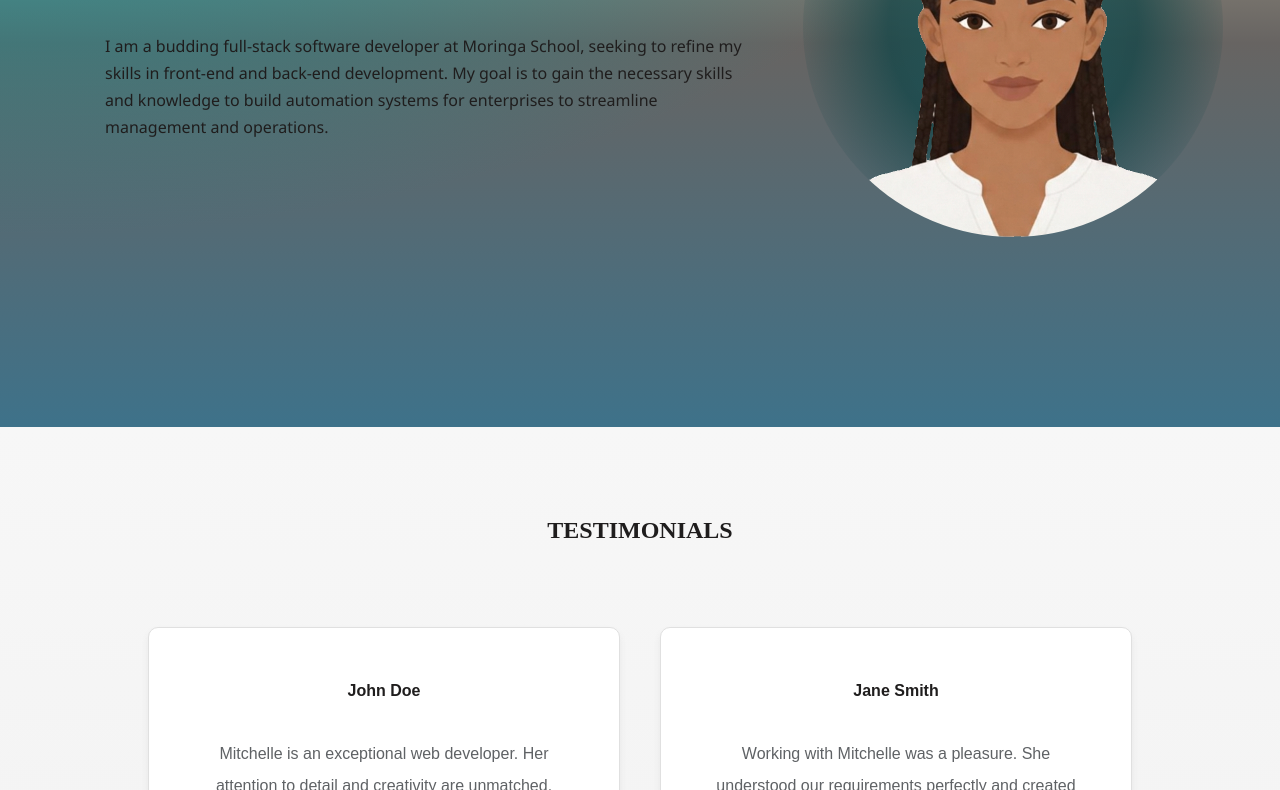
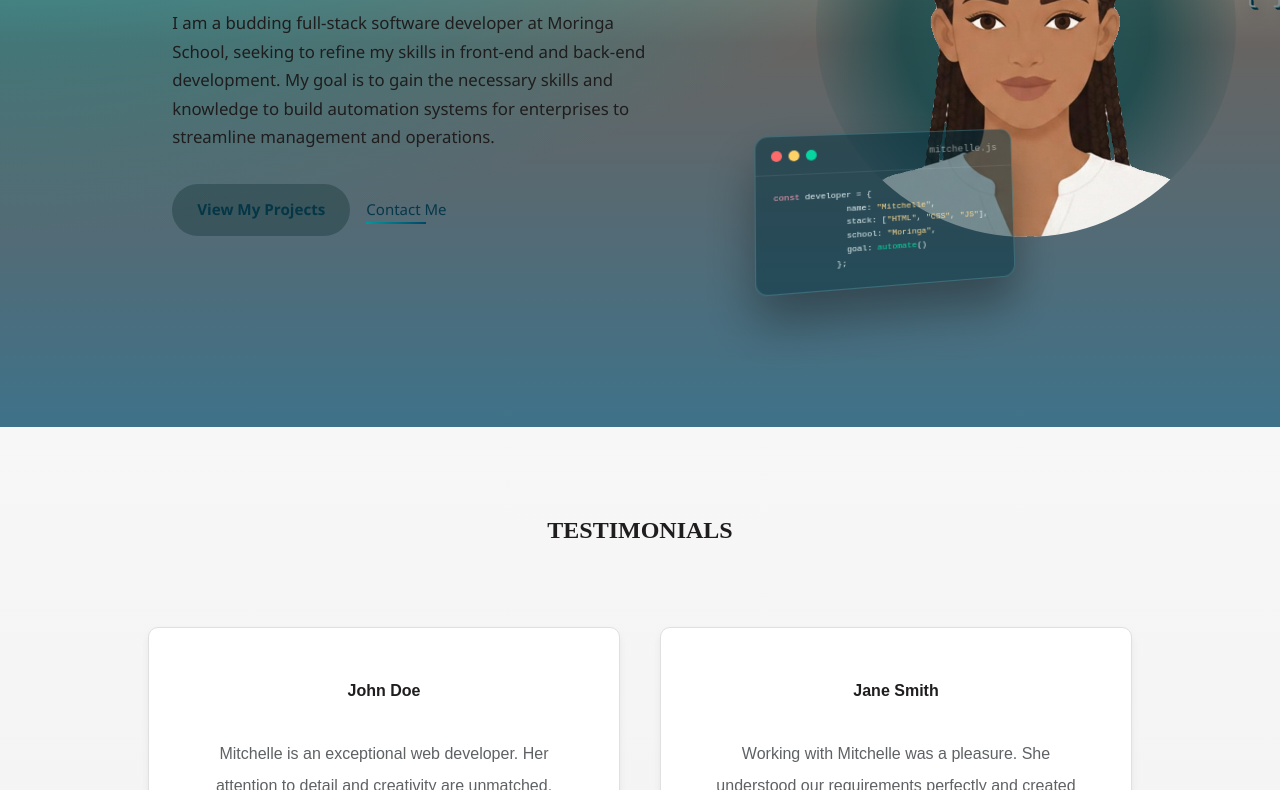
Before and after one commit to Roseline001/collaborated-website-project, a plain HTML site: page index.html in a window 1280 px wide. Shown: the part 449-1239 px from the top of the page. Drawn offline with Linux system fonts and the light colour scheme; a web font is replaced by a local one.

Commit message:
Add hero cards and other features and style the hero

```diff
--- a/index.html
+++ b/index.html
@@ -26,14 +26,38 @@
     <section id="hero" class="hero-section">
       <div class="hero-background"></div>
       <div class="hero-content">
+        <p class="hero-intro">&lt;full-stack developer&gt;</p>
         <h2> Hi there!<br>
           I'm Mitchelle Wakesho
         </h2>
         <p> I am a budding full-stack software developer at Moringa School, seeking to refine my skills in front-end and back-end development. My goal is to gain the necessary skills and knowledge to build automation systems for enterprises to streamline management and operations.
         </p>
+        <div class="hero-actions">
+          <a href="projects" class="btn">View My Projects</a>
+          <a href="contact" class="hero-link">Contact Me</a>
+        </div>
       </div>
-      <div class="hero-image">
-        <img src="MitchelleWakesho.png" alt="Mitchelle Wakesho">
+      <div class="hero-visual" id="hero-visual">
+        <div class="hero-image">
+          <img src="MitchelleWakesho.png" alt="Mitchelle Wakesho" width="722" height="691">
+        </div>
+
+        <div class="code-card" aria-hidden="true">
+          <div class="code-card-bar">
+            <span></span><span></span><span></span>
+            <em>mitchelle.js</em>
+          </div>
+            <pre><code><span class="kw">const</span> developer = {
+              name: <span class="str">"Mitchelle"</span>,
+              stack: [<span class="str">"HTML"</span>, <span class="str">"CSS"</span>, <span class="str">"JS"</span>],
+              school: <span class="str">"Moringa"</span>,
+              goal: <span class="fn">automate</span>()
+            };</code></pre>
+        </div>
+
+        <span class="glyph glyph-1" aria-hidden="true">&lt;/&gt;</span>
+        <span class="glyph glyph-2" aria-hidden="true">{ }</span>
+        <span class="glyph glyph-3" aria-hidden="true">=&gt;</span>
       </div>
     </section>
     <!--- Testimonials Section --->
--- a/style.css
+++ b/style.css
@@ -38,7 +38,7 @@ h2 {
 }
 
 .header-name {
-  font-family:'Segoe UI', Tahoma, Geneva, Verdana, sans-serif;
+  font-family:"Libre Caslon Condensed", serif;
   font-size: 1.6rem;
   color: rgb(255, 255, 255);
   text-decoration: none;
@@ -85,11 +85,13 @@ h2 {
 .hero-section {
   display: flex;
   flex-wrap:wrap;
-  justify-content:center;
+  justify-content: center;
   align-items: center;
   height: 100vh;
-  padding-block: 5rem;
-  gap: 3rem;
+  min-height: calc(100vh - 70px);
+  padding: 4rem 2rem;
+  gap: 8rem;
+  overflow: hidden;
   background:
     radial-gradient(ellipse 115% 100% at 0% 0%, rgba(2, 152, 160, 0.62) 0%, rgba(2, 152, 160, 0.499) 42%, transparent 76%),
     linear-gradient(to bottom, #e8d69aa9 0%, #676462 52%, #004667c0 100%);
@@ -97,18 +99,23 @@ h2 {
 
 .hero-content {
   position: relative;
-  margin: 0;
-  display: grid;
   align-items: center;
   z-index: 2;
-  max-width: 650px;
+  max-width: 560px;
   font-family:'Segoe UI', Tahoma, Geneva, Verdana, sans-serif;
+}
+
+.hero-intro {
+  margin: 0 0 0.75rem;
+  font-family: "JetBrains Mono", monospace;
+  font-size: 0.95rem;
+  font-weight: 600;
+  color: #003546;
 }
 
 .hero-image {
   position: relative;
   justify-self: center;
-  width: min(100%, 420px);
   aspect-ratio: 1;
   border-radius: 50%;
   background: radial-gradient(circle at 50% 50%, rgba(0, 84, 88, 0.62) 0%, rgba(1, 63, 66, 0.643) 42%, transparent 76%);
@@ -120,6 +127,211 @@ h2 {
 
 .hero-image img {
   width: 88%;
+  height: auto;
+  display: block;
+}
+
+.hero-actions {
+  display: flex;
+  gap: 1rem;
+  flex-wrap: wrap;
+}
+
+.hero-content h2 {
+  margin: 0 0 1rem;
+  font-size: clamp(2.2rem, 3.5vw, 2.4rem);
+  line-height: 1.5;
+  color: #003546;
+}
+
+.hero-content p {
+  margin: 0 0 2rem;
+  font-size: 1.05rem;
+  max-width: 480px;
+}
+
+.btn {
+  display: inline-block;
+  padding: 0.75rem 1.5rem;
+  border: 1px solid transparent;
+  border-radius: 50px;
+  font-weight: 600;
+  font-size: 0.95rem;
+  text-decoration: none;
+  color: #003546ee;
+  background-color: rgba(0, 38, 37, 0.3);
+  transition: background-color 0.3s ease, color 0.3s ease, border-color 0.3s ease, transform 0.3s ease;
+}
+
+.btn:hover {
+  transform: translateY(-2px);
+  color: #033848;
+  background-color: rgba(0, 38, 37, 0.5);
+}
+
+.hero-link {
+    text-decoration: none;
+    align-items: center;
+    display: inline-flex;
+    position: relative;
+    color: #003546ee;
+    padding: 0;
+    padding-top: 0.8rem;
+    margin: 0;
+    font-size: 15px;
+    font-weight: 500;
+    height: 2.5rem;
+    transition: color 0.3s ease;
+    font-family: 'Segoe UI', Tahoma, Geneva, Verdana, sans-serif;
+}
+
+.hero-link::after {
+    content: "";
+    position: absolute;
+    left: 0;
+    bottom: 0;
+    width: 100%;
+    height: 2px;
+    background: linear-gradient(
+        90deg,
+      #0298a0,
+      #004667
+    );
+    transform: scaleX(0.75);
+    transform-origin: left;
+    transition:
+        transform 0.3s ease,
+        width 0.3s ease;
+}
+
+.hero-link:hover {
+  color: #0298a0;
+}
+
+.hero-link:hover::after {
+    transform: scaleX(1);
+}
+
+.hero-visual {
+  --tilt-x: 0deg;
+  --tilt-y: 0deg;
+  position: relative;
+  width: min(100%, 420px);
+  perspective: 1000px;
+}
+
+.code-card {
+  position: absolute;
+  left: -14%;
+  bottom: -10%;
+  width: 250px;
+  text-align: left;
+  border-radius: 12px;
+  background: rgba(0, 44, 59, 0.521);
+  border: 1px solid rgba(127, 214, 220, 0.25);
+  box-shadow: 0 25px 45px rgba(0, 0, 0, 0.35);
+  transform:
+    rotateY(calc(18deg + var(--tilt-y)))
+    rotateX(calc(6deg + var(--tilt-x)))
+    translateZ(40px);
+  transition: transform 0.2s ease-out;
+  animation: float 6s ease-in-out infinite;
+}
+
+.code-card-bar {
+  display: flex;
+  align-items: center;
+  gap: 6px;
+  padding: 0.6rem 0.9rem;
+  border-bottom: 1px solid rgba(255, 255, 255, 0.08);
+}
+
+.code-card-bar span {
+  width: 10px;
+  height: 10px;
+  border-radius: 50%;
+  background: #ff6b6b;
+}
+
+.code-card-bar span:nth-child(2) {
+  background: #ffd166;
+}
+
+.code-card-bar span:nth-child(3) {
+  background: #06d6a0;
+}
+
+.code-card-bar em {
+  margin-left: auto;
+  font-family: "JetBrains Mono", monospace;
+  font-size: 0.6rem;
+  font-style: normal;
+  color: rgba(255, 255, 255, 0.5);
+}
+
+.code-card pre {
+  margin: 0;
+  padding: 0.9rem 1rem 1rem;
+  font-family: "JetBrains Mono", monospace;
+  font-size: 0.5rem;
+  line-height: 1.6;
+  color: #e6f4f5;
+  white-space: pre;
+}
+
+.code-card .kw { color: #ff9eb5; }
+.code-card .str { color: #ffd98e; }
+.code-card .fn { color: #06d6a0; }
+
+.glyph {
+  position: absolute;
+  font-family: "JetBrains Mono", monospace;
+  font-weight: 300;
+  color: #7f8a8d;
+  text-shadow:
+    1px 1px 0 #079c8f76,
+    2px 2px 0 #002c3b,
+    3px 3px 0 #004d5a,
+    6px 8px 14px rgba(0, 0, 0, 0.25);
+  transform:
+    rotateY(calc(-15deg + #070707))
+    rotateX()
+    translateZ(60px);
+  transition: transform 0.2s ease-out;
+  animation: float 7s ease-in-out infinite;
+}
+
+.glyph-1 {
+  top: 10%;
+  right: 0;
+  font-size: 1.5rem;
+  animation-delay: -2s;
+}
+
+.glyph-2 {
+  top: 38%;
+  right: -12%;
+  font-size: 1.5rem;
+  animation-delay: -4s;
+}
+
+.glyph-3 {
+  top: 20%;
+  left: -4%;
+  font-size: 1.5rem;
+  animation-delay: -1s;
+}
+
+@media (prefers-reduced-motion: reduce) {
+  html {
+    scroll-behavior: auto;
+  }
+
+  .code-card,
+  .glyph {
+    animation: none;
+    transition: none;
+  }
 }
 
 .contact-content {
@@ -398,4 +610,13 @@ h2 {
     flex-direction: column;
     gap: 0.5rem;
   }
+
+  .code-card {
+    left: -16%;
+    width: 196px;
+  }
+
+  .code-card pre {
+    font-size: 0.56rem;
+  }
 }
```
